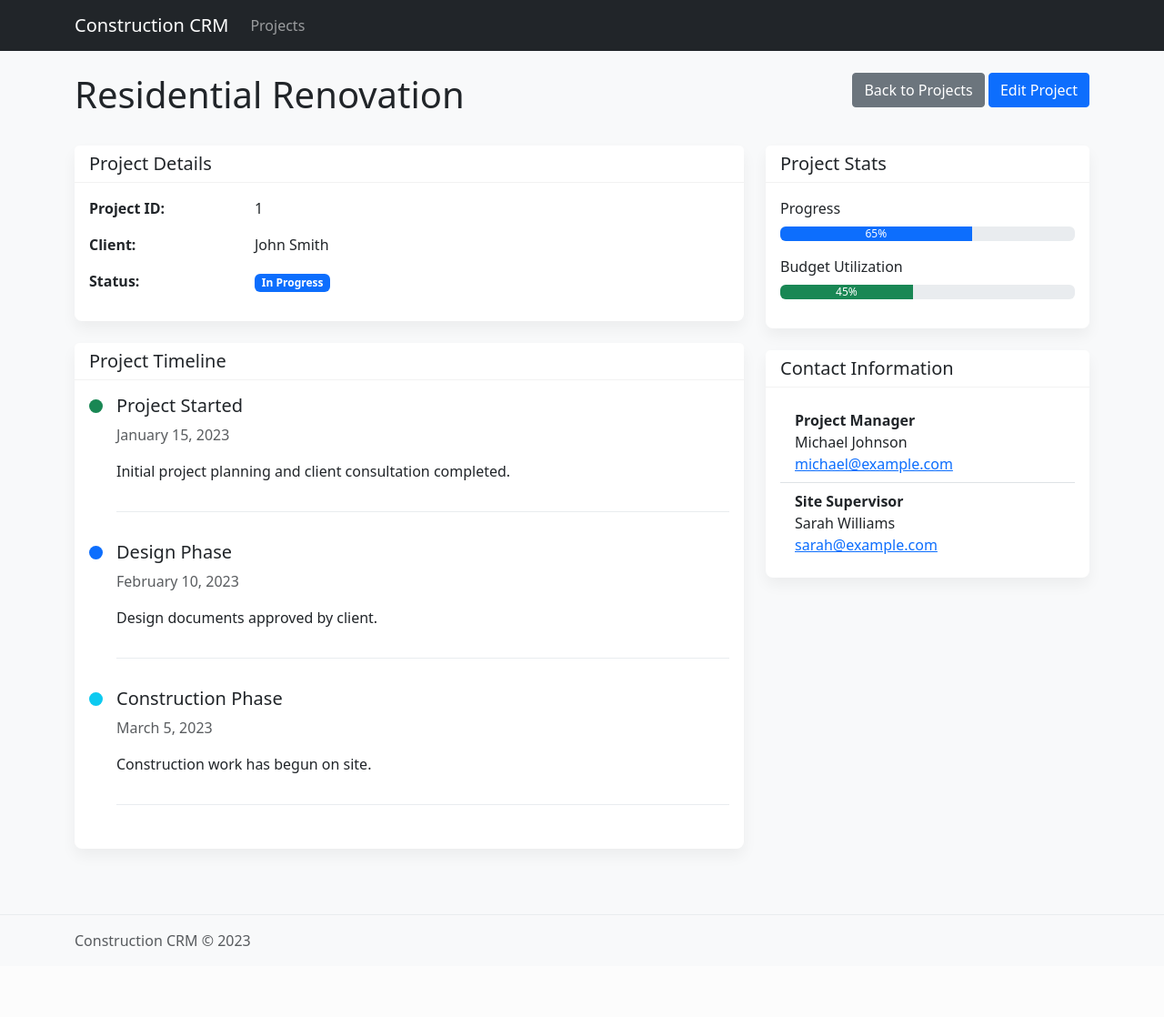
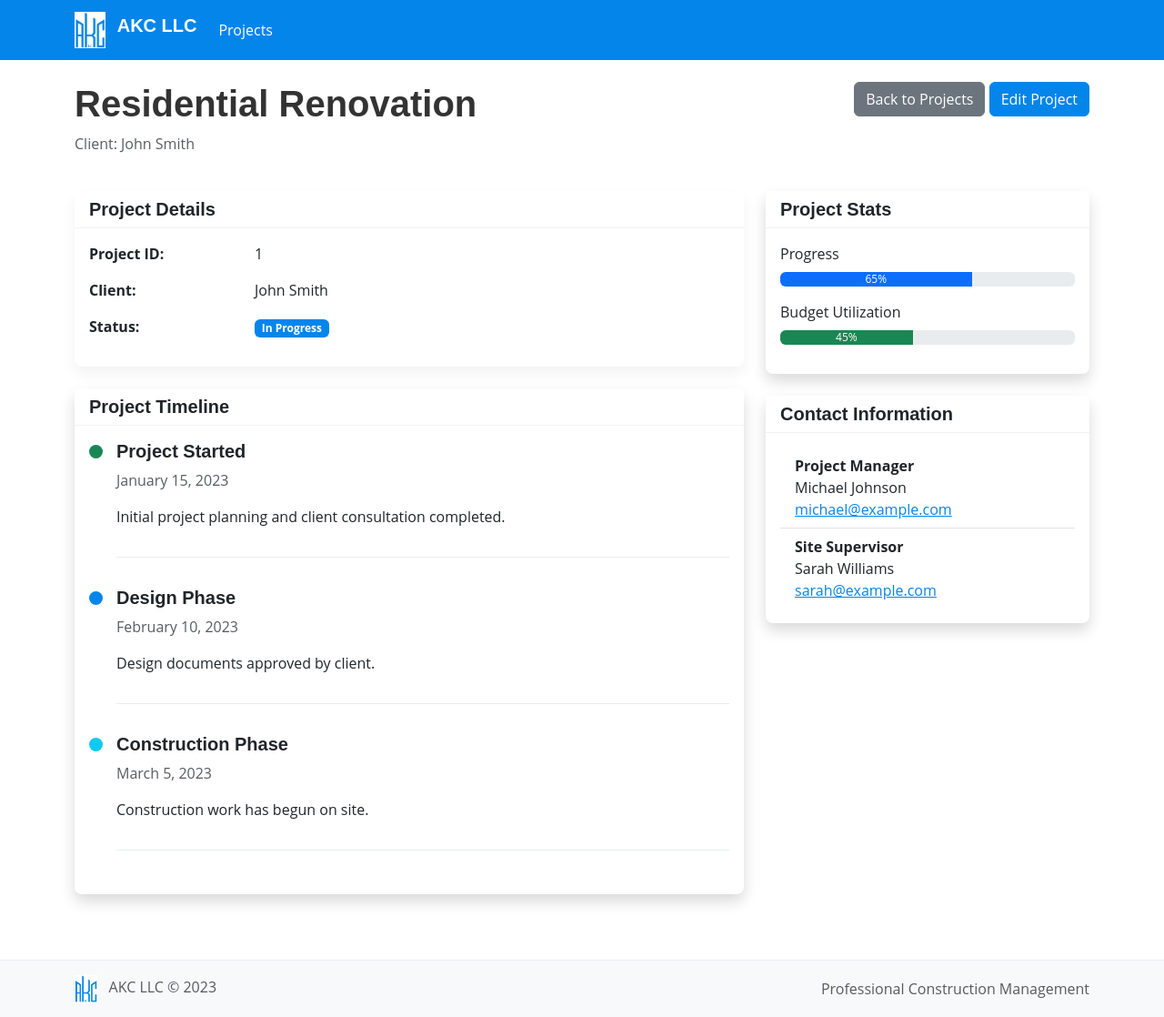
Before and after one commit to Cradcliff187/AKC_Cursor, a Flask app: page /project/1 in a window 1280 px wide. Shown: the whole page at 91% size. Before the commit the page ends 1040 px from the top, so only its background shows below. Run offline with Flask 3, Linux system fonts and the light colour scheme.

Commit message:
Apply AKC LLC brand guidelines and enhance UI

```diff
--- a/static/css/style.css
+++ b/static/css/style.css
@@ -1,27 +1,90 @@
-/* Custom styles for Construction CRM */
+/* AKC LLC Brand Guidelines */
+
+:root {
+    /* Brand Colors */
+    --primary-color: #0485ea; /* Bright Blue - Primary brand color */
+    --white: #ffffff;
+    --dark-gray: #333333;
+}
+
+/* Import brand fonts */
+@import url('https://fonts.googleapis.com/css2?family=Montserrat:wght@400;500;700&family=Open+Sans:wght@400;600&display=swap');
 
 body {
-    background-color: #f8f9fa;
-    color: #212529;
+    background-color: var(--white);
+    color: var(--dark-gray);
+    font-family: 'Open Sans', sans-serif;
 }
 
+h1, h2, h3, h4, h5, h6 {
+    font-family: 'Montserrat', sans-serif;
+    font-weight: 700;
+}
+
+p, li, td, th {
+    font-family: 'Open Sans', sans-serif;
+}
+
+/* Navigation styling */
+.navbar {
+    background-color: var(--primary-color) !important;
+}
+
+.navbar-brand {
+    font-family: 'Montserrat', sans-serif;
+    font-weight: 700;
+}
+
+/* Button styling */
+.btn-primary {
+    background-color: var(--primary-color);
+    border-color: var(--primary-color);
+}
+
+.btn-primary:hover {
+    background-color: #0372ce; /* Slightly darker shade for hover */
+    border-color: #0372ce;
+}
+
+.btn-outline-primary {
+    color: var(--primary-color);
+    border-color: var(--primary-color);
+}
+
+.btn-outline-primary:hover {
+    background-color: var(--primary-color);
+    border-color: var(--primary-color);
+}
+
+/* Link styling */
+a {
+    color: var(--primary-color);
+}
+
+a:hover {
+    color: #0372ce; /* Slightly darker shade for hover */
+}
+
+/* Card styling */
 .card {
     border-radius: 0.5rem;
     border: none;
     margin-bottom: 1.5rem;
+    box-shadow: 0 .5rem 1rem rgba(0, 0, 0, .05);
 }
 
 .card-header {
-    background-color: #ffffff;
+    background-color: var(--white);
     border-bottom: 1px solid rgba(0, 0, 0, 0.05);
+    font-family: 'Montserrat', sans-serif;
+    font-weight: 500;
 }
 
-.shadow {
-    box-shadow: 0 .5rem 1rem rgba(0, 0, 0, .05) !important;
-}
-
+/* Footer styling */
 .footer {
+    background-color: #f8f9fa !important;
     border-top: 1px solid #e9ecef;
+    font-family: 'Open Sans', sans-serif;
 }
 
 /* Dashboard styles */
@@ -33,12 +96,13 @@ body {
 .stat-card .icon {
     font-size: 2rem;
     margin-bottom: 1rem;
-    color: #007bff;
+    color: var(--primary-color);
 }
 
 .stat-card .stat-value {
     font-size: 2rem;
     font-weight: 700;
+    font-family: 'Montserrat', sans-serif;
 }
 
 .stat-card .stat-label {
@@ -54,16 +118,16 @@ body {
 .table th {
     font-weight: 600;
     border-top: none;
+    font-family: 'Montserrat', sans-serif;
 }
 
-/* Button styles */
-.btn {
-    border-radius: 0.25rem;
+/* Badge styles */
+.badge {
+    transition: all 0.3s ease;
 }
 
-/* Add transition to status badges */
-.badge {
-    transition: all 0.3s ease;
+.bg-primary {
+    background-color: var(--primary-color) !important;
 }
 
 .badge:hover {
--- a/templates/base.html
+++ b/templates/base.html
@@ -3,7 +3,7 @@
 <head>
     <meta charset="UTF-8">
     <meta name="viewport" content="width=device-width, initial-scale=1.0">
-    <title>{% block title %}Construction CRM{% endblock %}</title>
+    <title>{% block title %}AKC LLC{% endblock %}</title>
     <!-- Bootstrap CSS -->
     <link href="https://cdn.jsdelivr.net/npm/bootstrap@5.3.0/dist/css/bootstrap.min.css" rel="stylesheet">
     <!-- Custom CSS -->
@@ -11,16 +11,19 @@
     {% block extra_css %}{% endblock %}
 </head>
 <body>
-    <nav class="navbar navbar-expand-lg navbar-dark bg-dark">
+    <nav class="navbar navbar-expand-lg navbar-dark">
         <div class="container">
-            <a class="navbar-brand" href="{{ url_for('index') }}">Construction CRM</a>
+            <a class="navbar-brand" href="{{ url_for('index') }}">
+                <img src="{{ url_for('static', filename='img/akc-logo.jpg') }}" alt="AKC LLC Logo" height="40" class="d-inline-block align-top me-2">
+                AKC LLC
+            </a>
             <button class="navbar-toggler" type="button" data-bs-toggle="collapse" data-bs-target="#navbarNav">
                 <span class="navbar-toggler-icon"></span>
             </button>
             <div class="collapse navbar-collapse" id="navbarNav">
                 <ul class="navbar-nav">
                     <li class="nav-item">
-                        <a class="nav-link" href="{{ url_for('index') }}">Projects</a>
+                        <a class="nav-link text-white" href="{{ url_for('index') }}">Projects</a>
                     </li>
                 </ul>
             </div>
@@ -39,9 +42,17 @@
         {% block content %}{% endblock %}
     </div>
 
-    <footer class="footer mt-5 py-3 bg-light">
+    <footer class="footer mt-5 py-3">
         <div class="container">
-            <span class="text-muted">Construction CRM © 2023</span>
+            <div class="row align-items-center">
+                <div class="col-md-6">
+                    <img src="{{ url_for('static', filename='img/akc-logo.jpg') }}" alt="AKC LLC Logo" height="30" class="me-2">
+                    <span class="text-muted">AKC LLC © 2023</span>
+                </div>
+                <div class="col-md-6 text-md-end">
+                    <span class="text-muted">Professional Construction Management</span>
+                </div>
+            </div>
         </div>
     </footer>
 
--- a/templates/project_detail.html
+++ b/templates/project_detail.html
@@ -1,11 +1,12 @@
 {% extends "base.html" %}
 
-{% block title %}{{ project.name }} - Construction CRM{% endblock %}
+{% block title %}{{ project.name }} - AKC LLC{% endblock %}
 
 {% block content %}
 <div class="row mb-4">
     <div class="col">
         <h1>{{ project.name }}</h1>
+        <p class="text-muted">Client: {{ project.client }}</p>
     </div>
     <div class="col-auto">
         <a href="{{ url_for('index') }}" class="btn btn-secondary">Back to Projects</a>
@@ -15,7 +16,7 @@
 
 <div class="row">
     <div class="col-md-8">
-        <div class="card shadow mb-4">
+        <div class="card mb-4">
             <div class="card-header">
                 <h5 class="card-title mb-0">Project Details</h5>
             </div>
```
Also changed, not shown: templates/index.html (+4 -3 lines), static/img/akc-logo.jpg (added).
